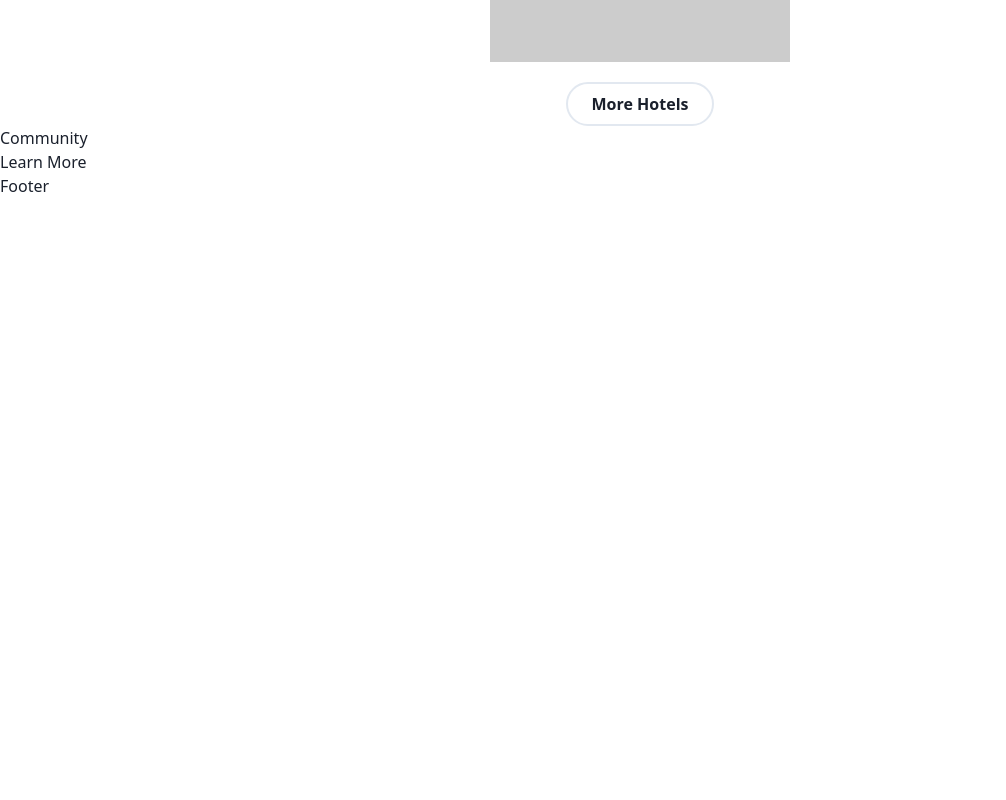
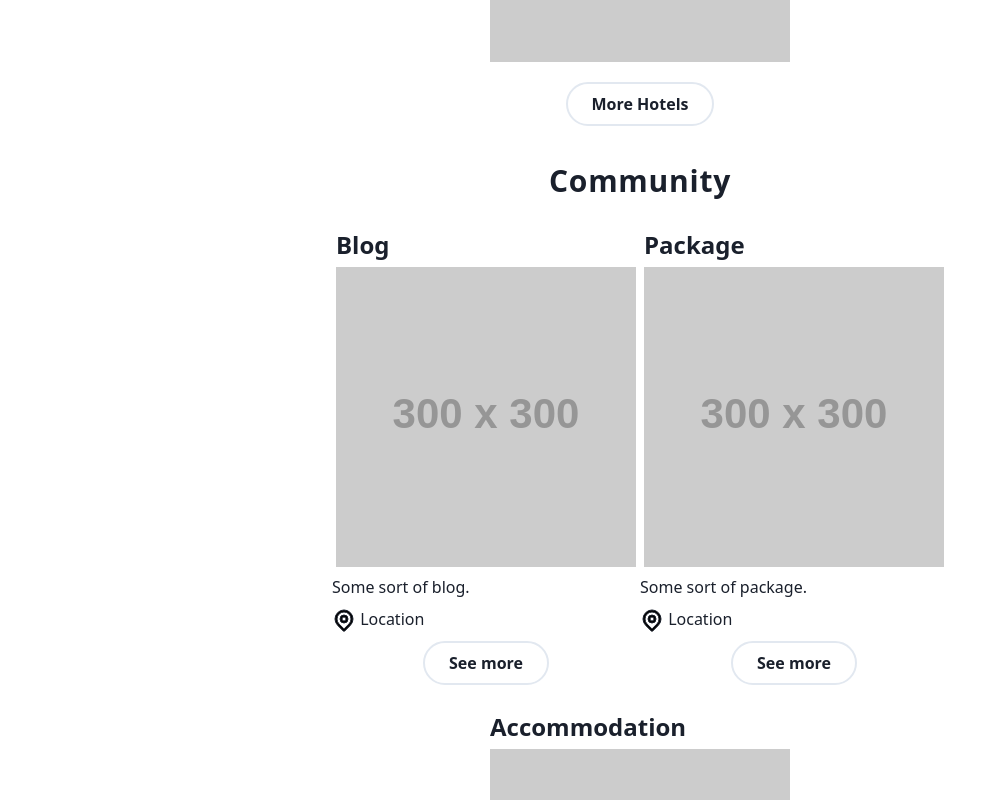
Before and after one commit to aaronmyatt/destination-malaysia, a Nuxt app: page / in a window 1280 px wide. Shown: the part 2480-3280 px from the top of the page, without its empty margins (0-1006 px from the left). Before the commit the page ends 2678 px from the top, so only its background shows below. Built offline with nearby package versions, Linux system fonts and the light colour scheme.

Commit message:
adds community section

```diff
--- a/components/sections/Community.vue
+++ b/components/sections/Community.vue
@@ -1,11 +1,46 @@
 <template>
-  <h1>Community</h1>
+  <div class="mt-8">
+    <h2 class="text-center text-3xl font-bold tracking-wide">Community</h2>
+    <div class="mx-auto flex flex-wrap justify-center xl:w-2/3">
+      <div
+        v-for="community in ['blog', 'package', 'accommodation']"
+        :key="image"
+        class="mt-6"
+      >
+        <h3 class="capitalize mx-1 text-2xl font-semibold">{{ community }}</h3>
+        <BaseImg class="m-1" />
+        <div class="mt-2">Some sort of {{ community }}.</div>
+        <div class="mt-2 flow">
+          <svg
+            class="stroke-current inline-block"
+            xmlns="http://www.w3.org/2000/svg"
+            viewBox="0 0 24 24"
+            width="24"
+            height="24"
+          >
+            <path
+              class="heroicon-ui"
+              d="M5.64 16.36a9 9 0 1 1 12.72 0l-5.65 5.66a1 1 0 0 1-1.42 0l-5.65-5.66zm11.31-1.41a7 7 0 1 0-9.9 0L12 19.9l4.95-4.95zM12 14a4 4 0 1 1 0-8 4 4 0 0 1 0 8zm0-2a2 2 0 1 0 0-4 2 2 0 0 0 0 4z"
+            />
+          </svg>
+          Location
+        </div>
+        <button
+          class="block mx-auto mt-2 px-6 py-2 border-2 rounded-full font-bold hover:bg-blue-200 focus:border-blue-900 focus:rounded-full focus:outline-none"
+        >
+          See more
+        </button>
+      </div>
+    </div>
+  </div>
 </template>
 
 <script>
+import BaseImg from '../base/BaseImg'
 export default {
-  name: 'Community'
+  name: 'Community',
+  components: {
+    BaseImg
+  }
 }
 </script>
-
-<style scoped></style>
```
